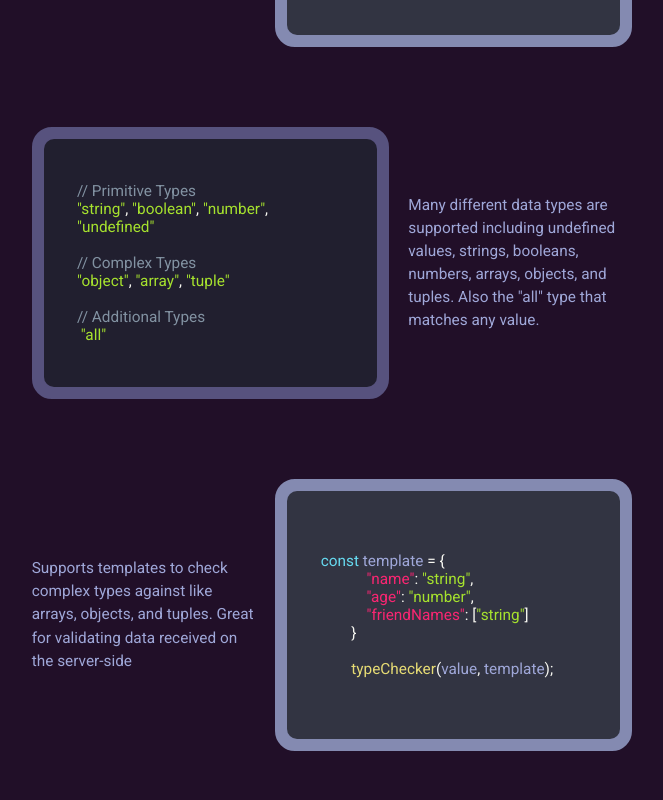
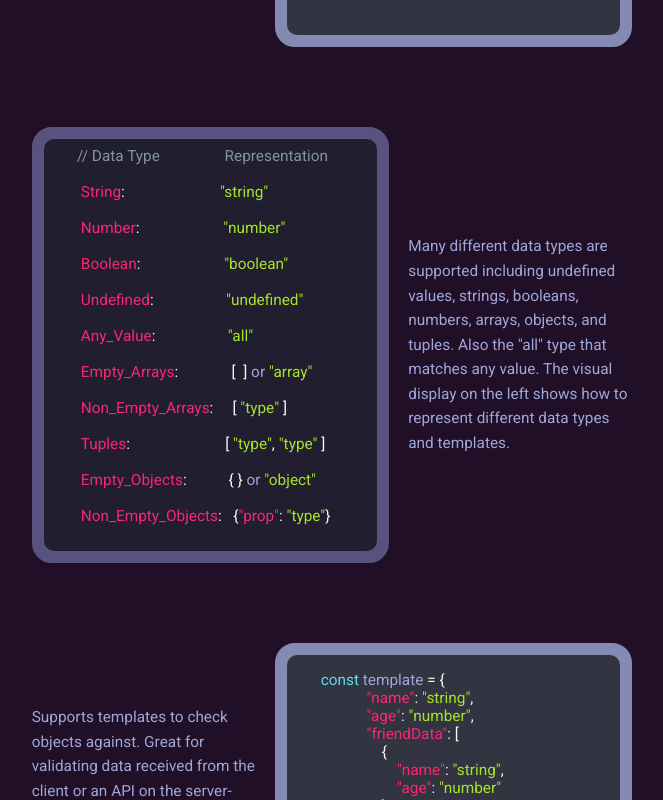
Before and after one commit to wbojczuk/TSRuntimeTypeChecker, a React (Vite) app: page / in a window 1280 px wide. Shown: the part 700-1500 px from the top of the page, without its empty margins (308-971 px from the left). Built offline with nearby package versions, Linux system fonts and the light colour scheme; a web font is replaced by a local one.

Commit message:
Added some content

```diff
--- a/src/components/content/contentBoxData.ts
+++ b/src/components/content/contentBoxData.ts
@@ -6,17 +6,60 @@ export const contentBoxData: contentBoxDataType = [
         text: "It’s extremely easy to use. One call to the typeChecker function and two parameters will return a boolean respresenting if the data is the way it should be."
     },
     {
-        code: `// Primitive Types\r"string", "boolean", "number", "undefined"\r\r// Complex Types\r"object", "array", "tuple"\r\r// Additional Types\r "all"`,
-        text: "Many different data types are supported including undefined values, strings, booleans, numbers, arrays, objects, and tuples. Also the \"all\" type that matches any value."
+        code:
+`// Data Type                 Representation
+
+ String:                         "string"
+
+ Number:                      "number"
+
+ Boolean:                      "boolean"
+
+ Undefined:                   "undefined"
+
+ Any_Value:                   "all"
+
+ Empty_Arrays:              [  ] or "array"
+
+ Non_Empty_Arrays:     [ "type" ]
+
+ Tuples:                         [ "type", "type" ]
+
+ Empty_Objects:           { } or "object"
+
+ Non_Empty_Objects:   {"prop": "type"}
+    `,
+
+        text: "Many different data types are supported including undefined values, strings, booleans, numbers, arrays, objects, and tuples. Also the \"all\" type that matches any value. The visual display on the left shows how to represent different data types and templates."
     },
     {
         code: `const template = {
             "name": "string",
             "age": "number",
-            "friendNames": ["string"]
-        }
+            "friendData": [
+                {
+                    "name": "string",
+                    "age": "number"
+                }
+             ]
+        };
 
         typeChecker(value, template);`,
-        text: "Supports templates to check complex types against like arrays, objects, and tuples. Great for validating data received on the server-side"
+        text: "Supports templates to check objects against. Great for validating data received from the client or an API on the server-side. The script will check as deep as the object goes."
+    },
+    {
+        code: `// Optional Object Property
+
+const template = {
+    "prop?": "boolean"
+};
+
+
+// Multiple Allowed Types
+
+const type = "string | number";
+
+typeChecker(value, type);`,
+        text: "You can also specify two or more primitive types that a value can be by seperating multiple values with \"|\". Or specify an object property that is optional by adding a \"?\" to the end of a property name."
     }
 ]
--- a/src/css/content.css
+++ b/src/css/content.css
@@ -32,7 +32,7 @@
         width: 35%;
         font-size: 1.2vw;
         font-weight: 400;
-        line-height: 1.5em;
+        line-height: 1.6em;
     }
     .content-box .code-wrapper{
         display: inline-flex;
```
